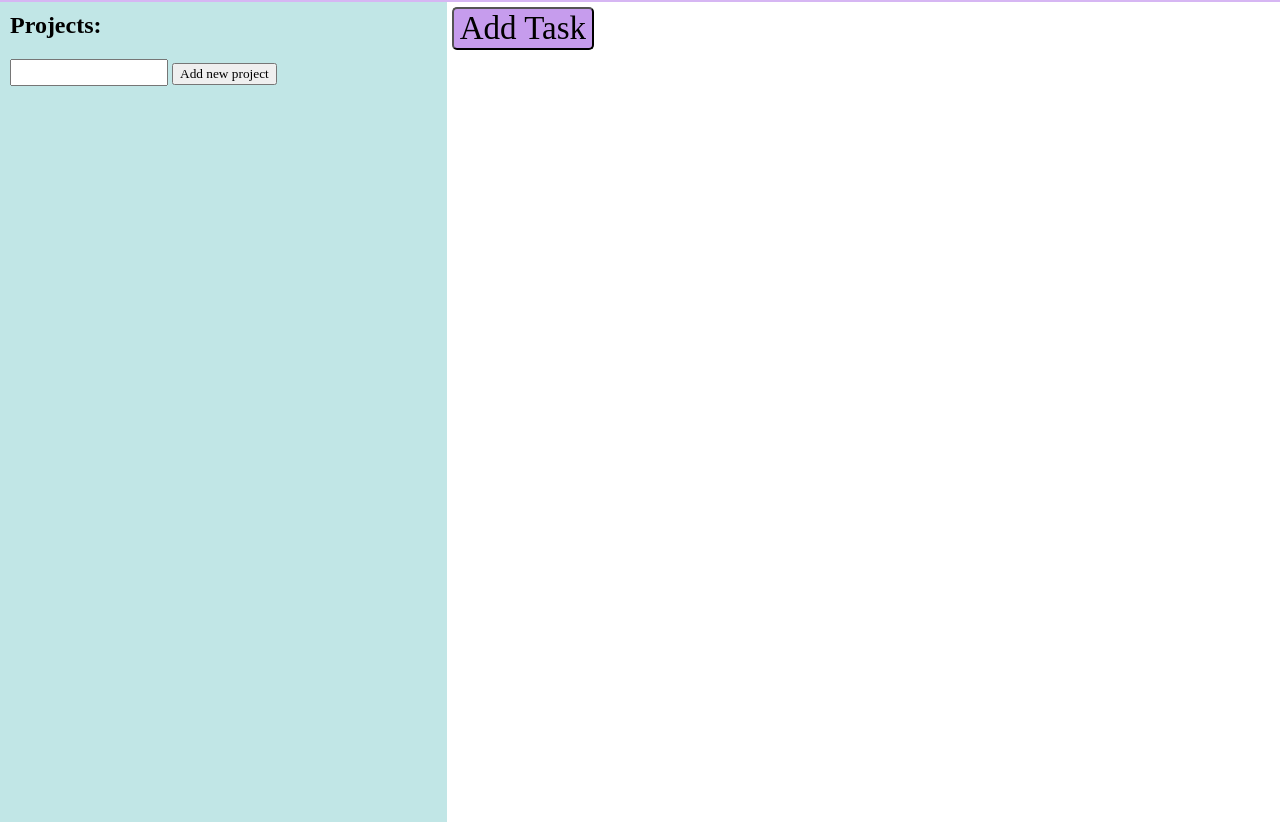
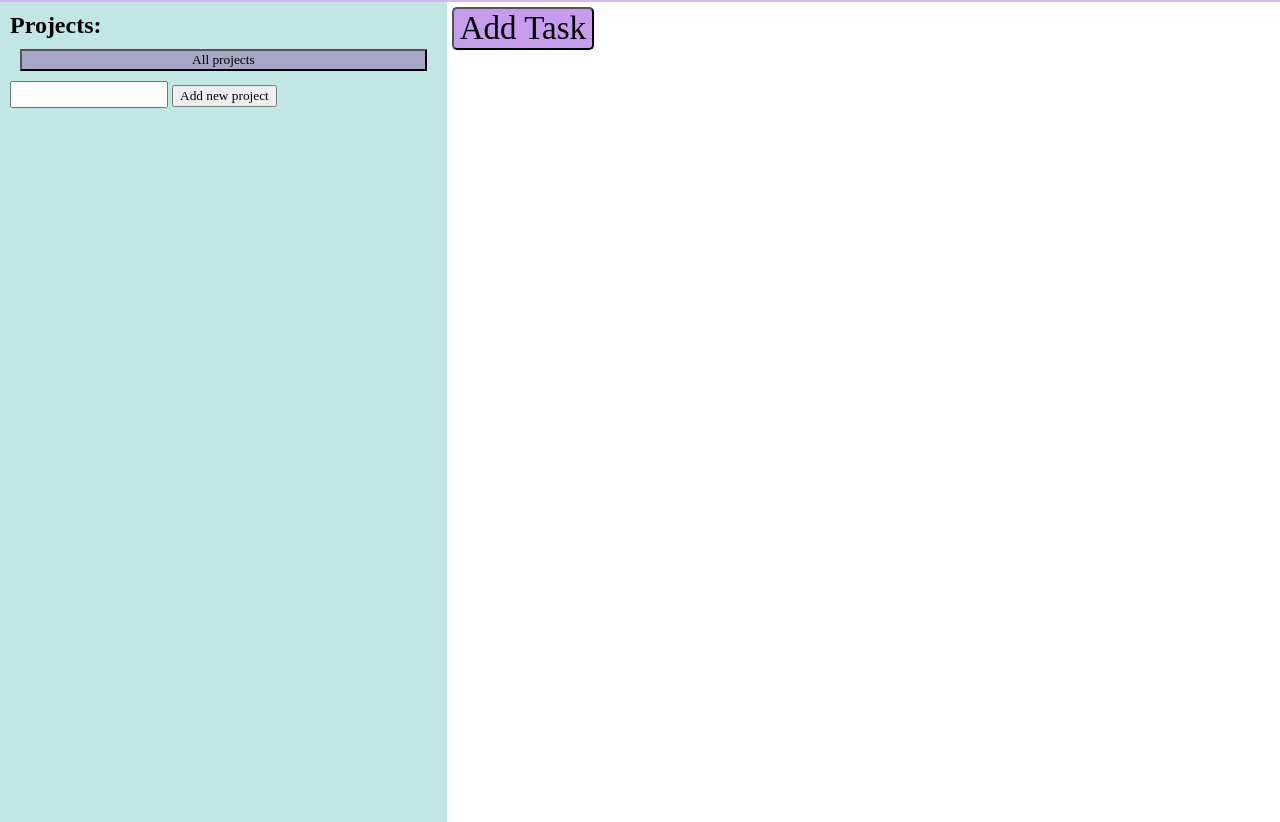
Before and after one commit to soniikot/todo-list, a website built with webpack: page src/index.html in a window 1280 px wide. Shown: the part 65-887 px from the top of the page. Built offline with nearby package versions, Linux system fonts and the light colour scheme.

Commit message:
locate all project button

```diff
--- a/src/components/Navigation/navigation.js
+++ b/src/components/Navigation/navigation.js
@@ -1,8 +1,6 @@
 import "./style.css";
 import { setToLocalStorage } from "../../utils/utils";
 import { DEFAULT_PROJECTS } from "../constants/constants";
-
-// nano id/
 
 setToLocalStorage("currentProject", "all projects");
 const storedProjectsString = localStorage.getItem("projects");
@@ -13,17 +11,18 @@ if (!storedProjectsString) {
 
 const projects = JSON.parse(storedProjectsString);
 
-const projectButtonWrapper = document.getElementById("projectArray");
+const projectButtonWrapper = document.querySelector(".projectArray");
 //make sure that the first item from project can not be deleted
 //add project button from proect array
 
 export function createNavigation() {
+  createAllProjectBtn();
   for (let i = 0; i < projects.length; i++) {
     const project = projects[i];
 
     const projectButton = document.createElement("button");
 
-    projectButton.classList.add("projectBtn");
+    projectButton.classList.add("ProjectBtn");
 
     projectButton.id = project.id;
 
@@ -45,6 +44,15 @@ export function createNavigation() {
 
     addRemoveProjectButton(projectButton);
   }
+}
+function createAllProjectBtn() {
+  const projectButton = document.createElement("button");
+
+  projectButton.classList.add("allProjectBtn");
+
+  projectButton.textContent = "All projects";
+
+  projectButtonWrapper.appendChild(projectButton);
 }
 
 //add new project to projectArray
--- a/src/components/Navigation/style.css
+++ b/src/components/Navigation/style.css
@@ -0,0 +1,18 @@
+.allProjectBtn {
+  background-color: rgb(166, 166, 198);
+  grid-column: 1 / span 2;
+}
+
+.projectArray {
+  display: grid;
+  grid-template-columns: 3fr 1fr;
+  gap: 10px;
+  margin: 10px;
+}
+
+.navig {
+  background-color: rgb(193, 230, 230);
+  width: 40%;
+  height: 100vh;
+  padding: 10px;
+}
--- a/src/index.html
+++ b/src/index.html
@@ -11,7 +11,7 @@
     <div class="wrapper">
       <div class="navig">
         <h2>Projects:</h2>
-        <div id="projectArray"></div>
+        <div class="projectArray"></div>
         <input type="text" id="newProjectTitle" />
         <button id="newProjectBtn">Add new project</button>
       </div>
--- a/src/style.css
+++ b/src/style.css
@@ -11,13 +11,6 @@ h1 {
 .wrapper {
   display: flex;
   flex-direction: row;
-}
-
-.navig {
-  background-color: rgb(193, 230, 230);
-  width: 40%;
-  height: 100vh;
-  padding: 10px;
 }
 
 .closeBox {
@@ -38,12 +31,6 @@ ul {
 /**
     * move to Navigation
     **/
-#projectArray {
-  display: grid;
-  grid-template-columns: 3fr 1fr;
-  gap: 10px;
-  margin: 10px;
-}
 
 .projectBtn {
   width: 100px;
```
